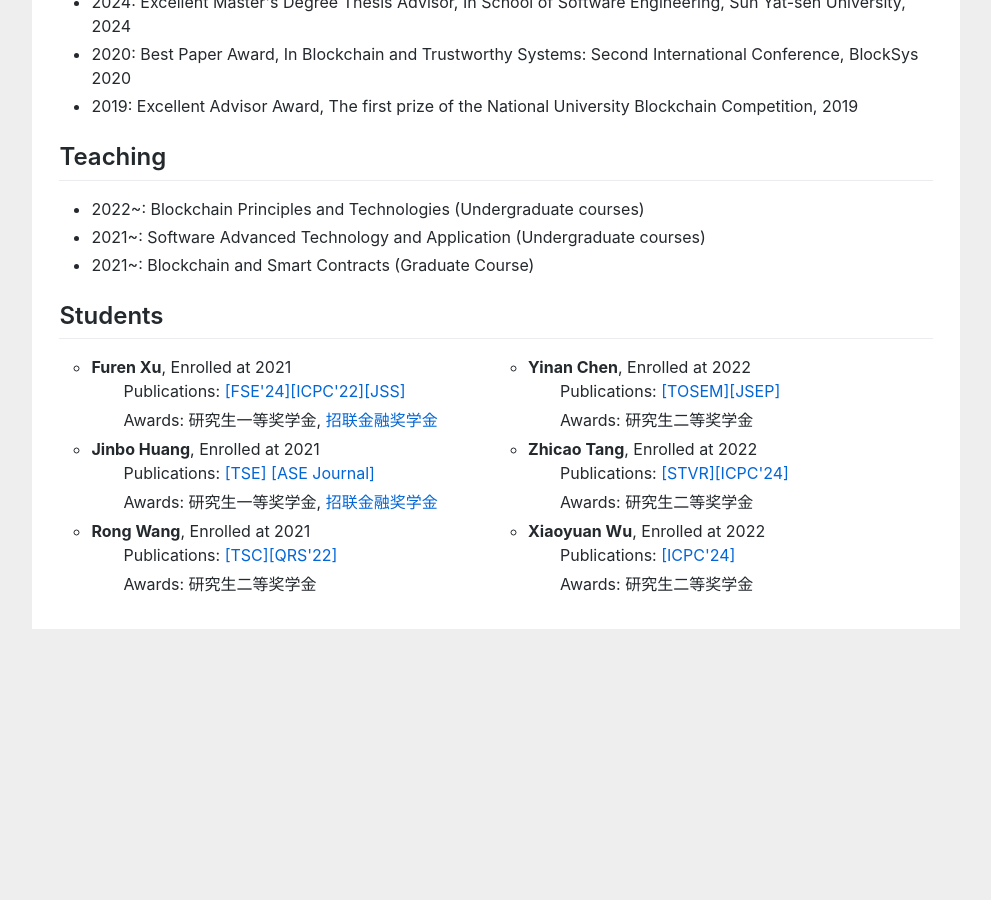
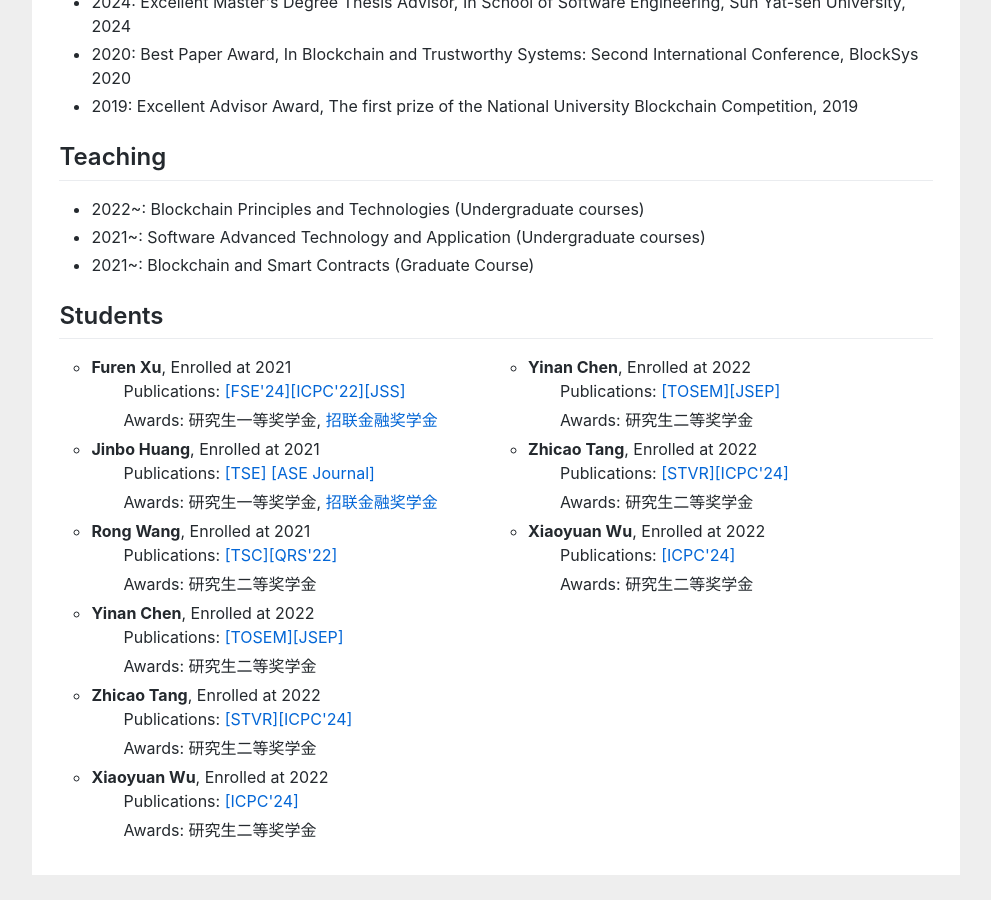
Before and after one commit to huangyuan-hy/huangyuan-hy.github.io, a Jekyll site: the page index.html, which Jekyll copies as it is, in a window 1280 px wide and 900 px high, scrolled down 5637 px. Shown: the whole window, without its empty margins (144-1135 px from the left). Built offline with Jekyll 4.4.1, drawn with Linux system fonts in a browser that asks for light colours; before the commit the page ends 6291 px from its top, so only the background shows below that.

Commit message:
Update index.html

```diff
--- a/index.html
+++ b/index.html
@@ -295,7 +295,23 @@ empirical study to learn how programmers reuse code on <a href="https://stackove
 
     </div>
 
+ <div class="container">
+			 <div class="column">				<ul>
 
+		<li type="circle"><b>Yinan Chen</b>, Enrolled at 2022</li>
+    <p style="text-indent:2em;">Publications: <a href="">[TOSEM][JSEP]</a></p>
+   <p style="text-indent:2em; line-height:2px;"> Awards: 研究生二等奖学金</p>
+
+<li type="circle"><b>Zhicao Tang</b>, Enrolled at 2022</li>
+    <p style="text-indent:2em;">Publications: <a href="">[STVR]</a><a href="">[ICPC'24]</a></p>
+	<p style="text-indent:2em; line-height:2px;">Awards: 研究生二等奖学金</p>
+
+<li type="circle"><b>Xiaoyuan Wu</b>, Enrolled at 2022</li>
+    <p style="text-indent:2em;">Publications: <a href="">[ICPC'24]</a></p>
+    <p style="text-indent:2em; line-height:2px;">Awards: 研究生二等奖学金</p>
+
+				</ul></div>
+		</div>
 
 
 			</article>
```
